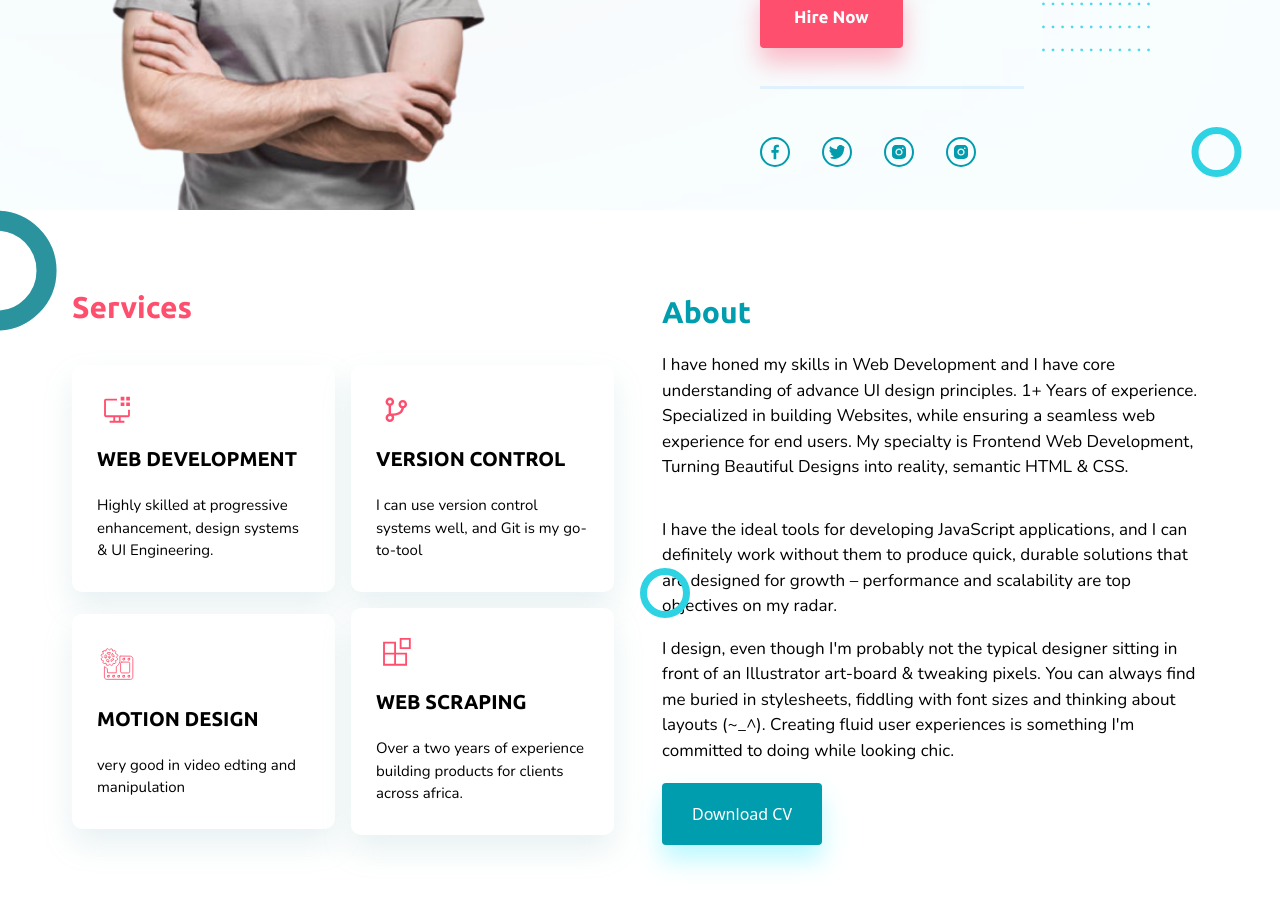
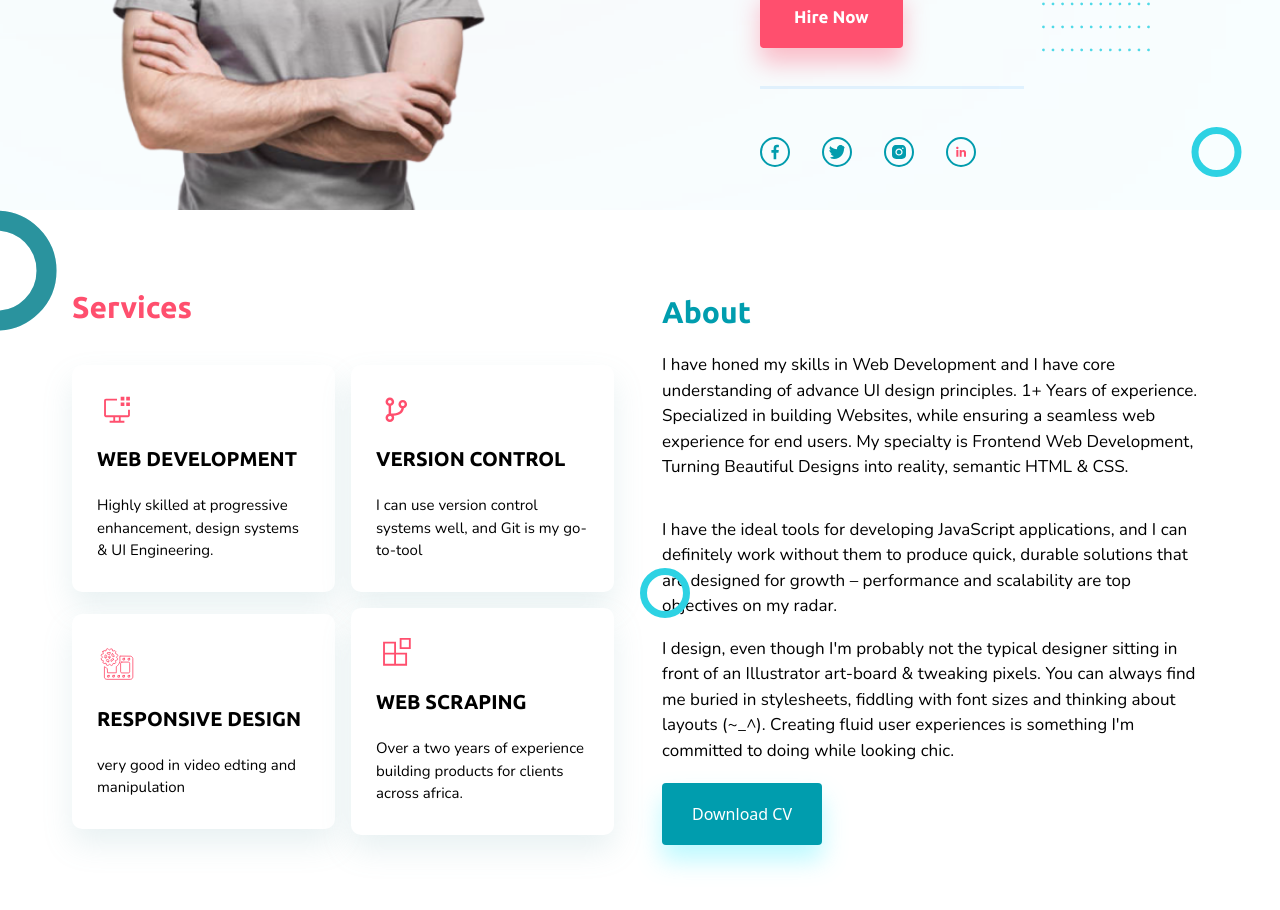
Before and after one commit to Victorola-coder/Portfy, a React (Vite) app: page / in a window 1280 px wide. Shown: the part 500-1410 px from the top of the page. Built offline with nearby package versions, Linux system fonts and the light colour scheme; a web font is replaced by a local one.

Commit message:
fix: linkedin icon stuffs

```diff
--- a/src/assets/Icons.jsx
+++ b/src/assets/Icons.jsx
@@ -54,41 +54,52 @@ export const IgIcon = ({ className }) => {
 
 export function InIcon({ className }) {
   return (
+    //   <svg
+    //     xmlns="http://www.w3.org/2000/svg"
+    //     //   width="25"
+    //     //   height="25"
+    //     className={className}
+    //     viewBox="0 0 25 25"
+    //     fill="none"
+    //   >
+    //     <mask
+    //       id="mask0_15_179"
+    //       // eslint-disable-next-line react/no-unknown-property
+    //       mask-type="alpha"
+    //       maskUnits="userSpaceOnUse"
+    //       x="1"
+    //       y="1"
+    //       width="23"
+    //       height="23"
+    //     >
+    //       <path
+    //         d="M4.68746 6.25001C5.83805 6.25001 6.77079 5.31727 6.77079 4.16668C6.77079 3.01608 5.83805 2.08334 4.68746 2.08334C3.53687 2.08334 2.60413 3.01608 2.60413 4.16668C2.60413 5.31727 3.53687 6.25001 4.68746 6.25001Z"
+    //         fill="#FF4F6E"
+    //         stroke="#FF4F6E"
+    //         strokeWidth="1.2"
+    //       />
+    //       <path
+    //         d="M2.60413 9.375H6.77079V22.3958H2.60413V9.375ZM10.9375 14.3229V22.3958H14.5833V15.1042C14.5833 13.8021 15.3645 12.7604 16.6666 12.7604C17.9687 12.7604 18.75 14.0625 18.75 15.1042V22.3958H22.3958V14.3229C22.3958 12.7604 20.5729 9.375 16.6666 9.375C12.7604 9.375 10.9375 12.7604 10.9375 14.3229Z"
+    //         fill="#FF4F6E"
+    //         stroke="#FF4F6E"
+    //         strokeWidth="1.2"
+    //         strokeLinejoin="round"
+    //       />
+    //     </mask>
+    //     <g mask="url(#mask0_15_179)">
+    //       <path d="M0 0H25V25H0V0Z" fill="#009DAE" />
+    //     </g>
+    //   </svg>
     <svg
+      viewBox="0 0 512 512"
       xmlns="http://www.w3.org/2000/svg"
-      //   width="25"
-      //   height="25"
+      fill="none"
       className={className}
-      viewBox="0 0 25 25"
-      fill="none"
     >
-      <mask
-        id="mask0_15_179"
-        // eslint-disable-next-line react/no-unknown-property
-        mask-type="alpha"
-        maskUnits="userSpaceOnUse"
-        x="1"
-        y="1"
-        width="23"
-        height="23"
-      >
-        <path
-          d="M4.68746 6.25001C5.83805 6.25001 6.77079 5.31727 6.77079 4.16668C6.77079 3.01608 5.83805 2.08334 4.68746 2.08334C3.53687 2.08334 2.60413 3.01608 2.60413 4.16668C2.60413 5.31727 3.53687 6.25001 4.68746 6.25001Z"
-          fill="#FF4F6E"
-          stroke="#FF4F6E"
-          strokeWidth="1.2"
-        />
-        <path
-          d="M2.60413 9.375H6.77079V22.3958H2.60413V9.375ZM10.9375 14.3229V22.3958H14.5833V15.1042C14.5833 13.8021 15.3645 12.7604 16.6666 12.7604C17.9687 12.7604 18.75 14.0625 18.75 15.1042V22.3958H22.3958V14.3229C22.3958 12.7604 20.5729 9.375 16.6666 9.375C12.7604 9.375 10.9375 12.7604 10.9375 14.3229Z"
-          fill="#FF4F6E"
-          stroke="#FF4F6E"
-          strokeWidth="1.2"
-          strokeLinejoin="round"
-        />
-      </mask>
-      <g mask="url(#mask0_15_179)">
-        <path d="M0 0H25V25H0V0Z" fill="#009DAE" />
-      </g>
+      <path
+        d="M186.4 142.4c0 19-15.3 34.5-34.2 34.5 -18.9 0-34.2-15.4-34.2-34.5 0-19 15.3-34.5 34.2-34.5C171.1 107.9 186.4 123.4 186.4 142.4zM181.4 201.3h-57.8V388.1h57.8V201.3zM273.8 201.3h-55.4V388.1h55.4c0 0 0-69.3 0-98 0-26.3 12.1-41.9 35.2-41.9 21.3 0 31.5 15 31.5 41.9 0 26.9 0 98 0 98h57.5c0 0 0-68.2 0-118.3 0-50-28.3-74.2-68-74.2 -39.6 0-56.3 30.9-56.3 30.9v-25.2H273.8z"
+        fill="#FF4F6E"
+      />
     </svg>
   );
 }
--- a/src/pages/home/hero.jsx
+++ b/src/pages/home/hero.jsx
@@ -90,22 +90,23 @@ const Hero = () => {
                 />
               </motion.a>
               <motion.a
-                href="https://www.instagram.com/vickyjayox"
+                href="https://www.linkedin.com/in/victor-olatunji-889568246/"
                 target="_blank"
                 rel="noreferrer"
+                title="this is not what you think it is"
                 whileTap={{ scale: 1.1 }}
                 whileHover={{ scale: 0.99 }}
                 className={`h-auto w-auto`}
               >
-                <IgIcon
+                <InIcon
                   className={`h-[30px] w-[30px] cursor-pointer border-[#009DAE] rounded-full p-1 border-[2px] border-solid transition-all duration-500 hover:bg-[#CFFAFF]`}
                 />
               </motion.a>
               {/* <span className={`h-auto w-auto`}>
-              <InIcon
-                className={`h-[30px] w-[30px] border-[#009DAE] rounded-full  border-[2px] border-solid`}
-              />
-            </span> */}
+                <InIcon
+                  className={`h-[30px] w-[30px] border-[#009DAE] rounded-full  border-[2px] border-solid`}
+                />
+              </span> */}
             </div>
             <span>
               {" "}
--- a/src/pages/home/services.jsx
+++ b/src/pages/home/services.jsx
@@ -16,7 +16,7 @@ export default function Services() {
         <HalfElipse />
       </div>
 
-      <div className={`flex justify-between space-x-4 px-[72px] py-[80px]`}>
+      <div className={`flex justify-between space-x-6 px-[72px] py-[80px]`}>
         <div>
           <h1
             className={`font-ubuntu text-[#FF4F6E] font-bold md:text-[30px]  md:leading-[34.47px]`}
@@ -27,7 +27,7 @@ export default function Services() {
           <div
             className={`relative flex flex-wrap items-center  gap-[16px] mt-[40px] transition-all duration-700 text-black`}
           >
-            <left>
+            <>
               {" "}
               <motion.div
                 whileHover={{
@@ -46,7 +46,7 @@ export default function Services() {
                   Engineering.
                 </p>
               </motion.div>
-            </left>
+            </>
             <motion.div
               whileHover={{ background: "#fff", scale: 1.1, color: "#2DD2E3" }}
               className={`flex flex-col gap-[20px] shadow-card rounded-[10px] px-[25px] py-[30px] bg-white max-w-[263px] max-h-[227px] w-full`}
@@ -65,7 +65,7 @@ export default function Services() {
             >
               <Motion />
               <h4 className={`text-[20px] font-ubuntu font-bold`}>
-                MOTION DESIGN
+                RESPONSIVE DESIGN
               </h4>
               <p className={`text-[15px] font-nunito font-normal`}>
                 very good in video edting and manipulation
```
